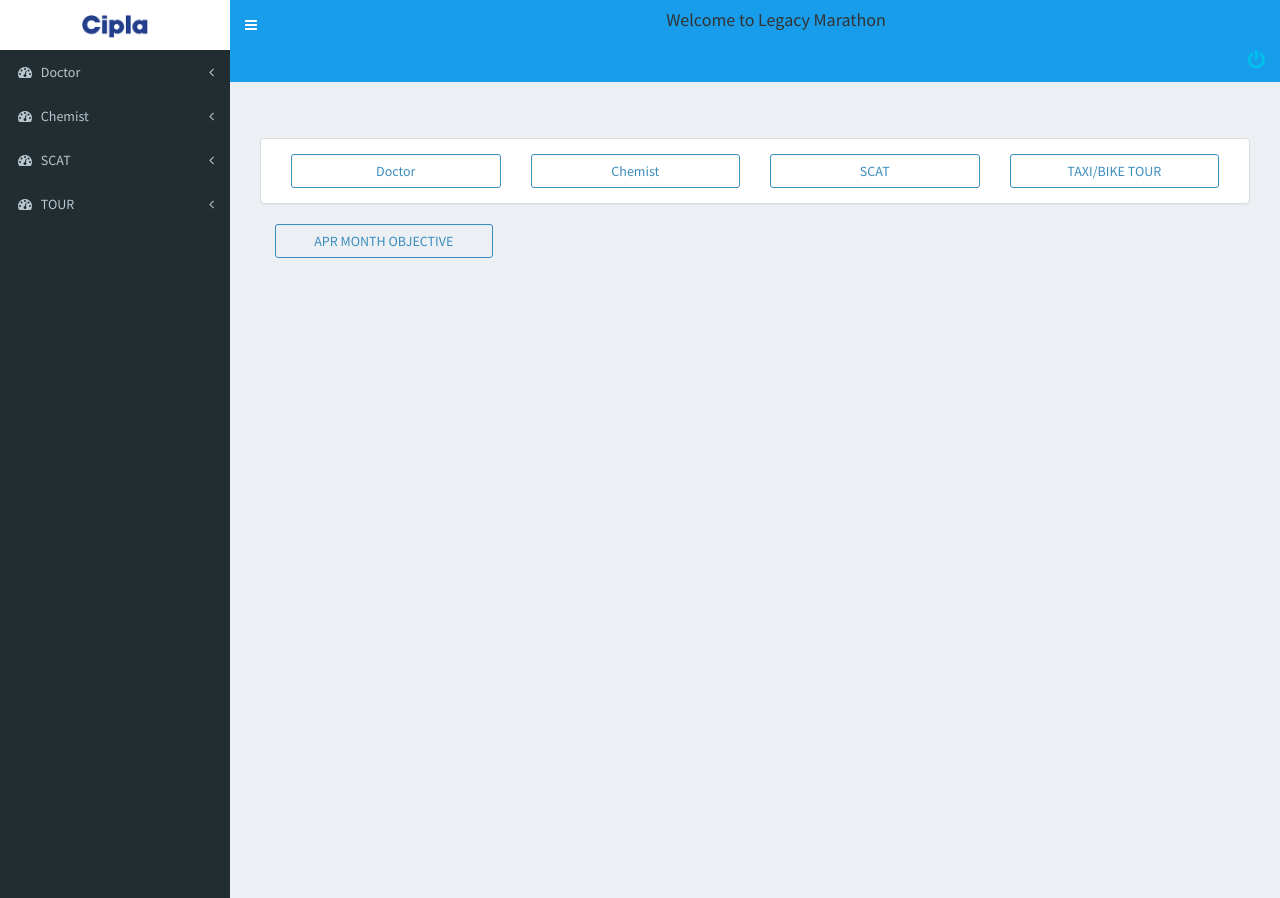
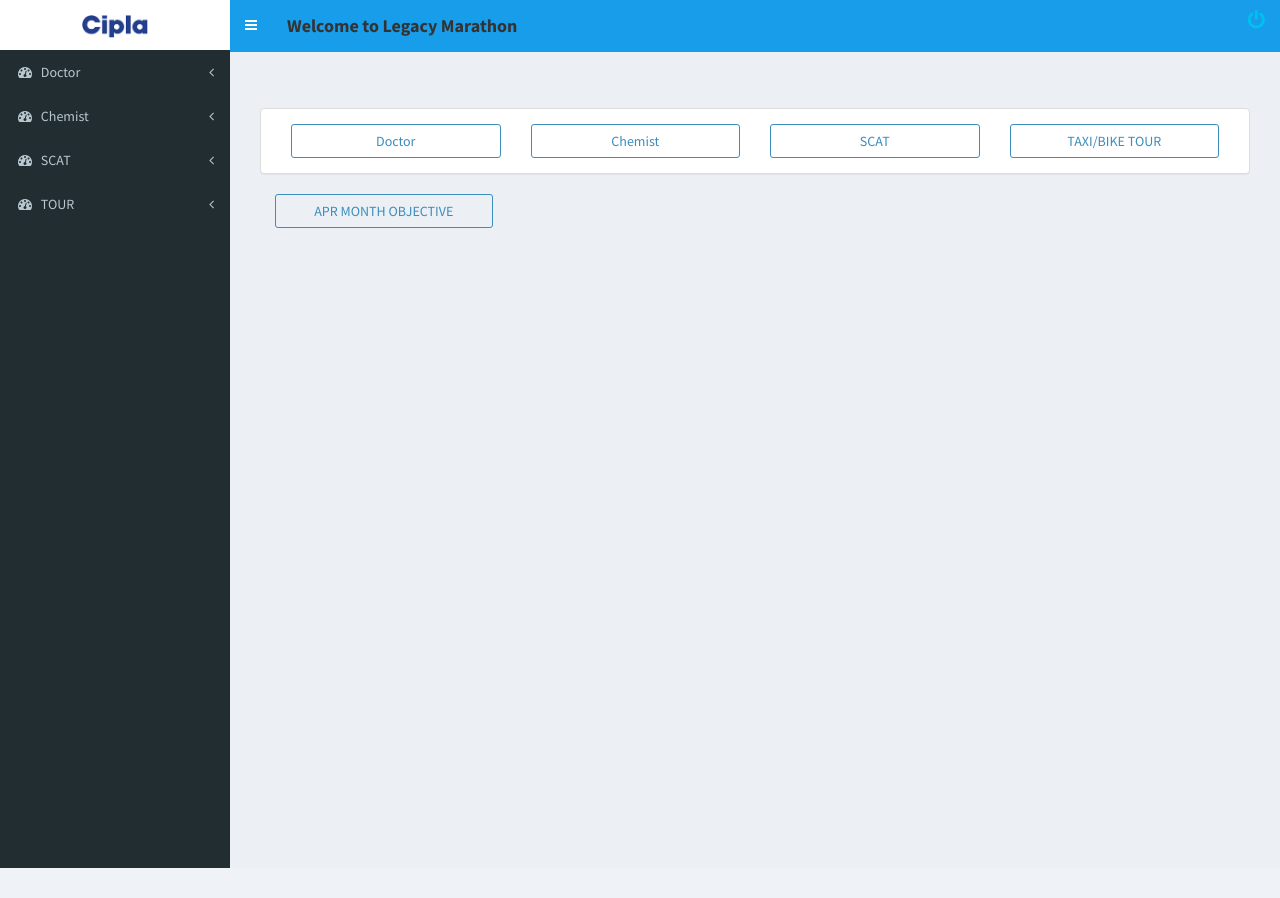
Before and after one commit to Akshayf444/legacyMarathon, a CodeIgniter app: page /index.php/user/dashboard in a window 1280 px wide. After the commit the page ends 868 px from the top, so only its background shows below. Run offline with CodeIgniter, Linux system fonts and the light colour scheme; some libraries are stand-ins or nearby versions.

Commit message:
Changed welcome Text

```diff
--- a/application/controllers/User.php
+++ b/application/controllers/User.php
@@ -219,7 +219,7 @@
             $BM_Emp_Id = $this->is_logged_in('BM') ? $this->Emp_Id : $this->input->get('BM_Emp_Id');
             $tmlist = $this->User_model->getEmployee(array('BM_Emp_Id = ' . $BM_Emp_Id));
             $data['tmlist'] = '<select class="btn btn-default" name="TM_Emp_Id"><option value="0" >Select TM</option>' . $this->Master_Model->generateDropdown($tmlist, 'TM_Emp_Id', 'TM_Name') . '</select>';
-            if ($this->input->get('TM_Emp_Id') > 0) {
+            if ($this->input->get('TM_Emp_Id') != '') {
                 $data['tmlist'] = '<select class="btn btn-default" name="TM_Emp_Id"><option value="0"  >Select TM</option>' . $this->Master_Model->generateDropdown($tmlist, 'TM_Emp_Id', 'TM_Name', $this->input->get('TM_Emp_Id')) . '</select>';
             }
             array_push($conditions, 'e.BM_Emp_Id = ' . $BM_Emp_Id);
--- a/application/views/template3.php
+++ b/application/views/template3.php
@@ -63,12 +63,10 @@
                         <span class="sr-only">Toggle navigation</span>
                     </a>
 
-                    <h6 style="text-align: center; font-size: 18px">Welcome to Legacy Marathon</h6>
+                    <b class="hidden-xs"  style="font-size: large;    padding: 13px 15px;float: left" >Welcome to Legacy Marathon</b>
 
                     <!-- Navbar Right Menu -->
                     <div class="navbar-custom-menu">
-
-
 
                         <ul class="nav navbar-nav">
 
@@ -137,7 +135,7 @@
                                 <li class=""><a href="<?php echo site_url('User/view_scat'); ?>"><i class="fa fa-circle-o"></i>  View Doctor</a></li>
                             </ul>
                         </li>
-<li class="treeview">
+                        <li class="treeview">
                             <a href="#">
                                 <i class="fa fa-dashboard"></i> <span>TOUR</span> <i class="fa fa-angle-left pull-right"></i>
                             </a>
```
